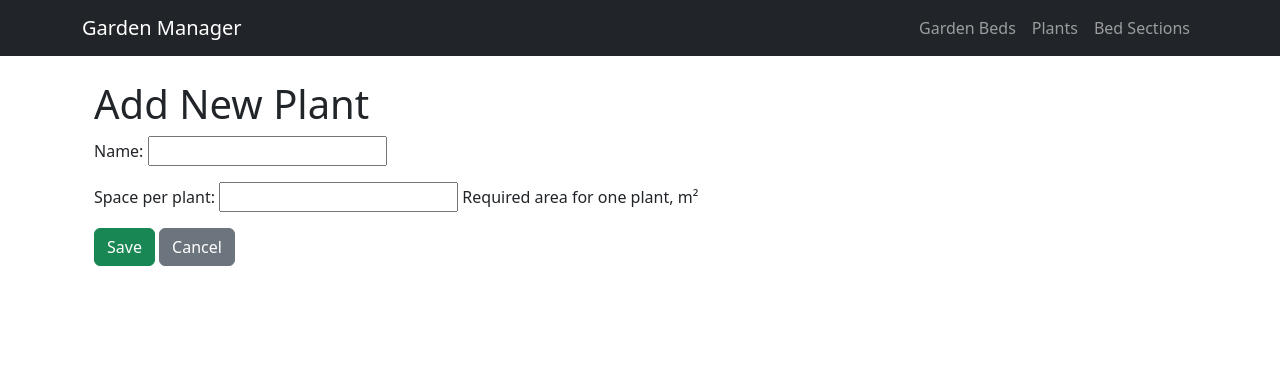
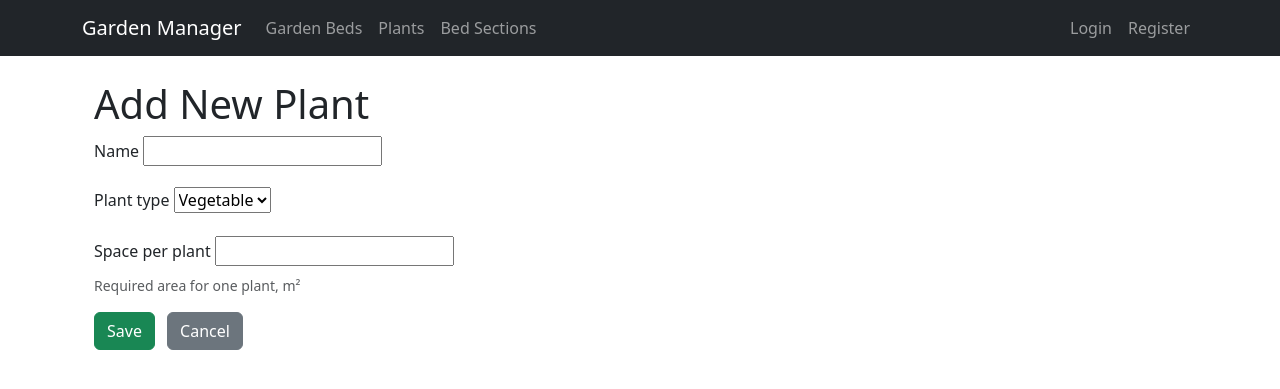
Before and after one commit to VadymKyrylko/HarvestHub, a Django app: page /plants/create/ in a window 1280 px wide. Shown: the top 389 px of the page. Run offline with Django 5.2, Linux system fonts and the light colour scheme.

Commit message:
Refactored templates plant_detail and plant_form. Refactored views.py(added fields "plant_type" in PlantUpdateView and PlantCreateView) Extended base.html for login/logout.

```diff
--- a/plants/models.py
+++ b/plants/models.py
@@ -5,6 +5,7 @@ class GardenBed(models.Model):
     name = models.CharField(max_length=100)
     length = models.DecimalField(max_digits=5, decimal_places=2)  # m
     width = models.DecimalField(max_digits=5, decimal_places=2)   # m
+    is_processed = models.BooleanField(default=False)
 
     @property
     def area(self):
--- a/plants/views.py
+++ b/plants/views.py
@@ -58,13 +58,13 @@ class PlantDetailView(BaseDetailView):
 
 class PlantCreateView(BaseCreateView):
     model = Plant
-    fields = ["name", "space_per_plant"]
+    fields = ["name", "plant_type", "space_per_plant"]
     template_name = "plants/plant/plant_form.html"
     success_url = reverse_lazy("plants:plant_list")
 
 class PlantUpdateView(BaseUpdateView):
     model = Plant
-    fields = ["name", "space_per_plant"]
+    fields = ["name", "plant_type", "space_per_plant"]
     template_name = "plants/plant/plant_form.html"
     success_url = reverse_lazy("plants:plant_list")
 
--- a/templates/base.html
+++ b/templates/base.html
@@ -14,7 +14,7 @@
                 <span class="navbar-toggler-icon"></span>
             </button>
             <div class="collapse navbar-collapse" id="navbarNav">
-                <ul class="navbar-nav ms-auto">
+                <ul class="navbar-nav me-auto">
                     <li class="nav-item">
                         <a class="nav-link" href="{% url 'plants:bed_list' %}">Garden Beds</a>
                     </li>
@@ -25,12 +25,41 @@
                         <a class="nav-link" href="{% url 'plants:section_list' %}">Bed Sections</a>
                     </li>
                 </ul>
+
+                <ul class="navbar-nav ms-auto">
+                    {% if user.is_authenticated %}
+                        {% if user.role == user.Role.WORKER %}
+                            <li class="nav-item">
+                                <a class="nav-link" href="{% url 'worker_dashboard' %}">Worker Dashboard</a>
+                            </li>
+                        {% elif user.role == user.Role.ADMIN %}
+                            <li class="nav-item">
+                                <a class="nav-link" href="{% url 'admin:index' %}">Admin Panel</a>
+                            </li>
+                        {% endif %}
+                        <li class="nav-item">
+                            <span class="navbar-text me-2">Hello, {{ user.username }}</span>
+                        </li>
+                        <li class="nav-item">
+                            <a class="nav-link" href="{% url 'logout' %}">Logout</a>
+                        </li>
+                    {% else %}
+                        <li class="nav-item">
+                            <a class="nav-link" href="{% url 'login' %}">Login</a>
+                        </li>
+                        <li class="nav-item">
+                            <a class="nav-link" href="{% url 'register' %}">Register</a>
+                        </li>
+                    {% endif %}
+                </ul>
             </div>
         </div>
     </nav>
+
     <main class="container mt-4">
         {% block content %}{% endblock %}
     </main>
+
     <script src="https://cdn.jsdelivr.net/npm/bootstrap@5.3.2/dist/js/bootstrap.bundle.min.js"></script>
 </body>
 </html>
--- a/templates/plants/plant/plant_form.html
+++ b/templates/plants/plant/plant_form.html
@@ -2,12 +2,32 @@
 
 {% block content %}
 <div class="container mt-4">
-    <h1>{{ view.object.pk|yesno:"Edit Plant,Add New Plant" }}</h1>
+    <h1>
+        {% if view.object %}
+            Edit Plant
+        {% else %}
+            Add New Plant
+        {% endif %}
+    </h1>
+
     <form method="post">
         {% csrf_token %}
-        {{ form.as_p }}
+        {{ form.non_field_errors }}
+        {% for field in form %}
+            <div class="mb-3">
+                <label for="{{ field.id_for_label }}" class="form-label">{{ field.label }}</label>
+                {{ field }}
+                {% if field.help_text %}
+                    <div class="form-text">{{ field.help_text }}</div>
+                {% endif %}
+                {% for error in field.errors %}
+                    <div class="text-danger">{{ error }}</div>
+                {% endfor %}
+            </div>
+        {% endfor %}
+
         <button type="submit" class="btn btn-success">Save</button>
-        <a href="{% url 'plants:plant_list' %}" class="btn btn-secondary">Cancel</a>
+        <a href="{% url 'plants:plant_list' %}" class="btn btn-secondary ms-2">Cancel</a>
     </form>
 </div>
 {% endblock %}
```
Also changed, not shown: templates/plants/plant/plant_detail.html (+8 -5 lines).
